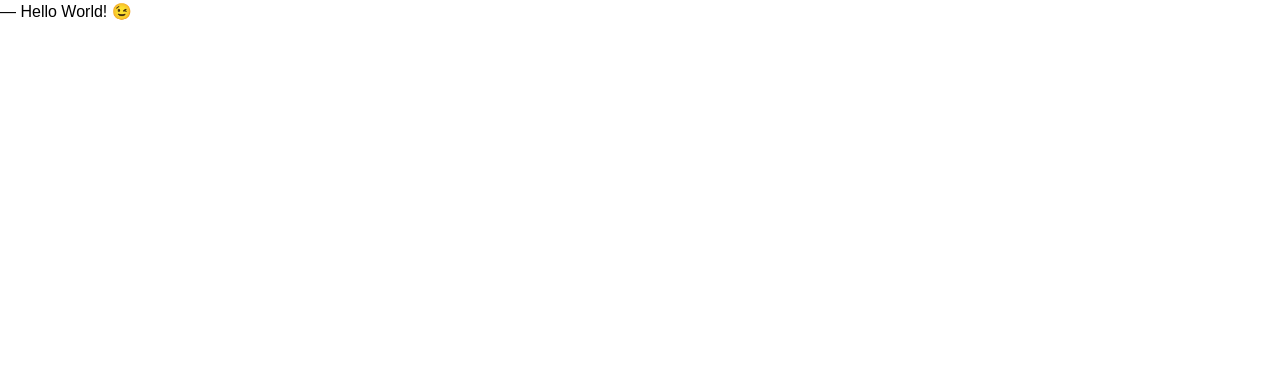
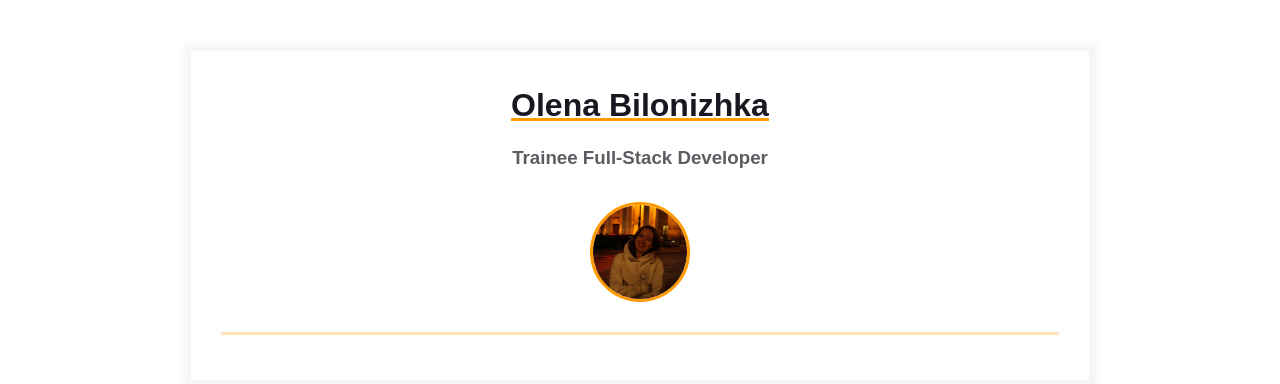
Before and after one commit to olenkabilonizhka/homepage, a plain HTML site: page index.html in a window 1280 px wide. Drawn offline with Linux system fonts and the light colour scheme.

Commit message:
feat: add main template

```diff
--- a/index.html
+++ b/index.html
@@ -7,6 +7,29 @@
     <meta name="viewport" content="width=device-width, initial-scale=1" />
   </head>
   <body>
-    ― Hello World! &#x1F609;
+    <main>
+      <div class="resume">
+        <div class="container">
+          <div class="resume__block">
+            <h1 class="contact-info__header">Olena Bilonizhka</h1>
+            <h3 class="contact-info__sub-header">Trainee Full-Stack Developer</h3>
+
+            <div class="contact_info_container fh">
+              <div class="contact-info__block"></div>
+
+              <div class="contact-info__block contact-info__block--center">
+                <img
+                  class="contact-info__avatar"
+                  src="assets/avatar.png"
+                  alt="Avatar"
+                />
+              </div>
+
+              <div class="contact-info__block"></div>
+            </div>
+          </div>
+        </div>
+      </div>
+    </main>
   </body>
 </html>
```
Also changed, not shown: assets/avatar.png (added).
